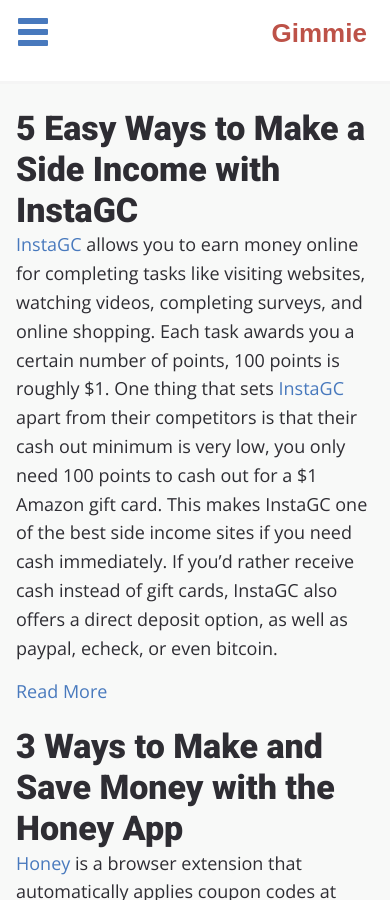
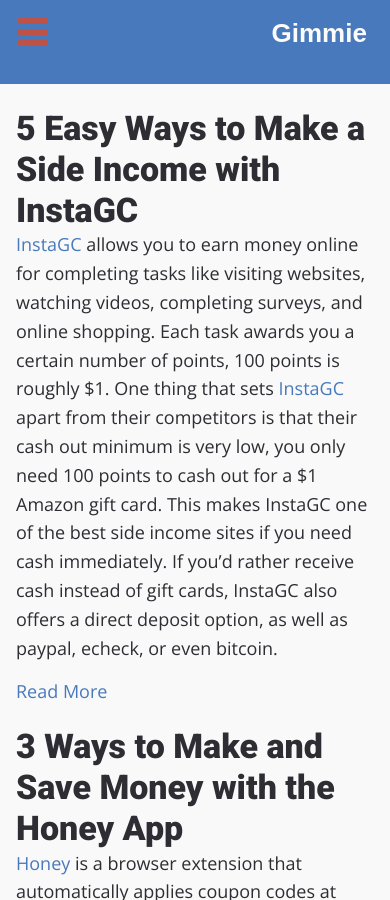
Before and after one commit to cartuhok/Finance-Blog, a Jekyll site: the page built from index.html, in a window 390 px wide and 900 px high. Built offline with Jekyll 4.4.1, drawn with Linux system fonts in a browser that asks for light colours; nearby versions of some CDN libraries; the list of posts is cut into pages by our own code.

Commit message:
mobile css changes

```diff
--- a/assets/css/3-modules/_-modules-header.scss
+++ b/assets/css/3-modules/_-modules-header.scss
@@ -59,8 +59,8 @@
   z-index: 9999;
   padding: 18px;
   left: 0;
-  border-bottom: 3px solid #f5f5f5;
-  background: white;
+  border-bottom: 3px solid #4879bd;
+  background: #4879bd;
   width: 100%;
   height: 5%;
 }
@@ -69,7 +69,7 @@
 
 }
 .hamburger div {
-  background-color: #4879bd;
+  background-color: #BD5248;
   border-radius: 1px;
   height: 6px;
   width: 30px;
@@ -81,6 +81,7 @@
 .hamburger h3{
 margin-left: 65vw;
 margin-top: -35px;
+color: #fbfbfb;
 
 }
 
```
Also changed, not shown: 2 other files.
